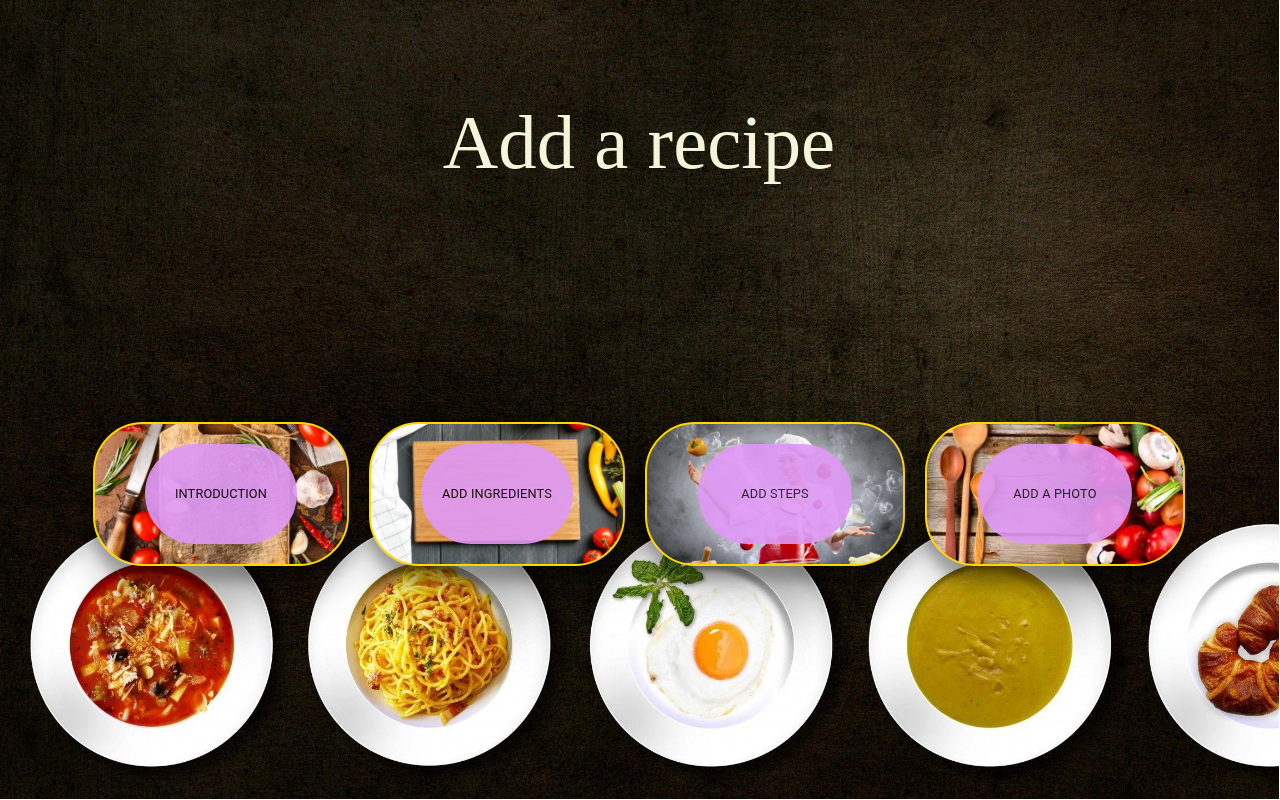
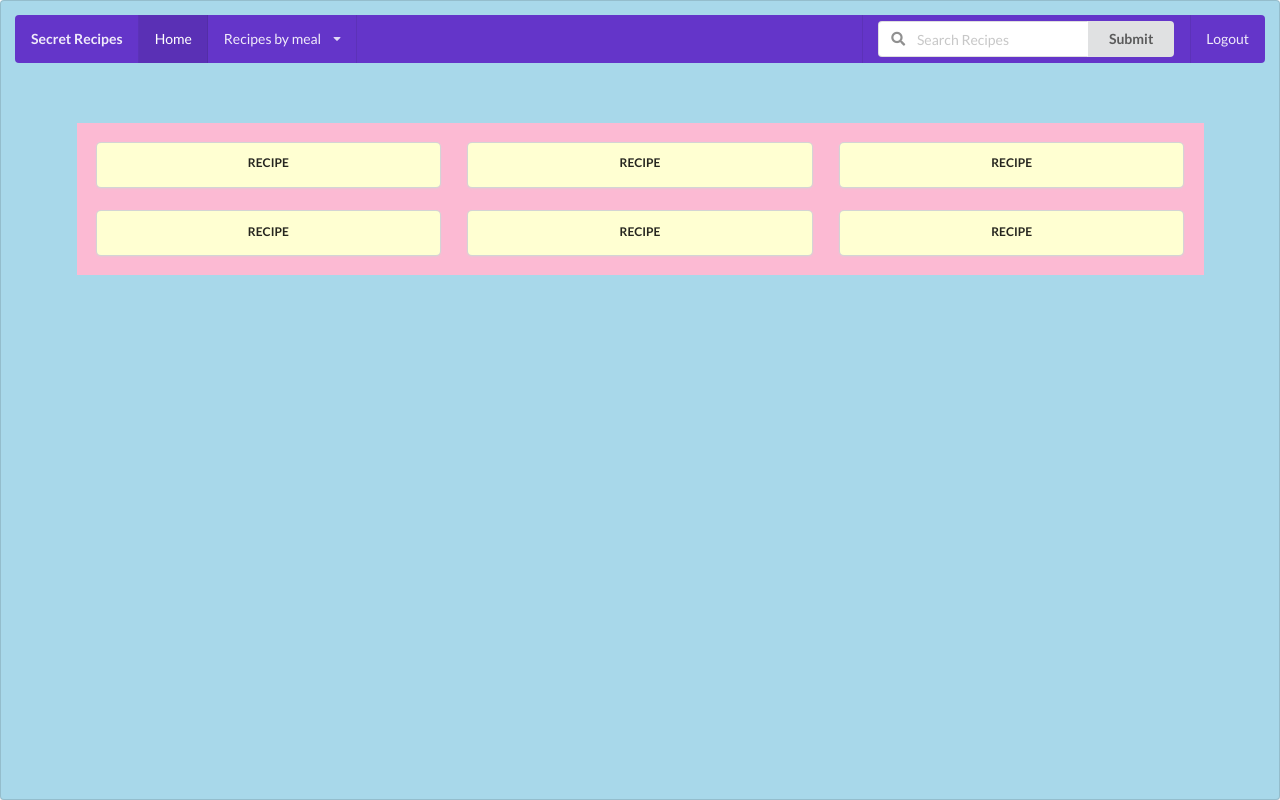
Before and after one commit to Build-Week-TT720-Secret-Family-Recipes/front-end, a React (Create React App) app: page / in a window 1280 px wide. Built offline with nearby package versions, Linux system fonts and the light colour scheme.

Commit message:
Add recipe list page with basic elements and styling

```diff
--- a/public/index.html
+++ b/public/index.html
@@ -10,6 +10,10 @@
       content="Web site created using create-react-app"
     />
     <link rel="apple-touch-icon" href="%PUBLIC_URL%/logo192.png" />
+
+<!--semantic ui-->
+<link rel="stylesheet" href="https://cdnjs.cloudflare.com/ajax/libs/semantic-ui/2.4.1/semantic.min.css" integrity="sha512-8bHTC73gkZ7rZ7vpqUQThUDhqcNFyYi2xgDgPDHc+GXVGHXq+xPjynxIopALmOPqzo9JZj0k6OqqewdGO3EsrQ==" crossorigin="anonymous" />
+
     <!--
       manifest.json provides metadata used when your web app is installed on a
       user's mobile device or desktop. See https://developers.google.com/web/fundamentals/web-app-manifest/
--- a/src/Components/App.js
+++ b/src/Components/App.js
@@ -4,6 +4,7 @@ import { BrowserRouter as Router, Route, Switch } from "react-router-dom";
 
 import Login from "./LogIn";
 import Register from "./Register";
+import RecipeList from "./RecipeList";
 
 import Dashboard from "./Dashboard";
 import PrivateRoute from "./privateRoute";
@@ -12,7 +13,7 @@ import CreateRecipe from "./createRecipeForm/createRecipeParent/createRecipePare
 
 
 
-import WizardForm from "./RecipeWizardForm/AddRecipeForm";
+
 
 
 function App() {
@@ -23,8 +24,9 @@ function App() {
 					<PrivateRoute exact path="/protected" component={Dashboard} />
 
 					<Route exact path="/">
-						<CreateRecipe />
+						<RecipeList />
 					</Route>
+					<Route path="/create" component={CreateRecipe} />
 					<Route path="/login" component={Login} />
 					<Route path="/register" component={Register} />
 				</Switch>
--- a/src/Components/RecipeList.js
+++ b/src/Components/RecipeList.js
@@ -2,9 +2,74 @@ import React from 'react';
 
 function RecipeList(props) {
     return (
-        <div>
+<div className="ui center aligned segment" style={{backgroundColor: "#a8d8ea", height: "100vh"}}>
 
+
+
+        <div className="ui violet inverted menu">
+        <div className="header item">Secret Recipes</div>
+        <a className="active item">Home</a>
+
+        <div className="ui dropdown item">
+          Recipes by meal
+          <i className="dropdown icon"></i>
+          <div className="menu">
+            <div className="item">Breakfast</div>
+            <div className="item">Lunch</div>
+            <div className="item">Dinner</div>
+            <div className="divider"></div>
+            <div className="item">Desserts</div>
+          </div>
         </div>
+        <div className="right menu">
+          <div className="item">
+            <div className="ui action left icon input">
+              <i className="search icon"></i>
+              <input type="text" placeholder="Search Recipes" />
+              <button className="ui button">Submit</button>
+            </div>
+          </div>
+          <a className="item">Logout</a>
+        </div>
+        </div>
+
+<div className="ui container" style={{backgroundColor: "#fcbad3", marginTop: "60px", padding: "20px"}}>
+<div className="ui three stackable cards">
+  <div className="card" style={{backgroundColor: "#ffffd2"}}>
+    <div className="content">
+    <h4 class="ui sub header">Recipe</h4>
+    </div>
+  </div>
+  <div className="card" style={{backgroundColor: "#ffffd2"}}>
+    <div className="content">
+    <h4 class="ui sub header">Recipe</h4>
+    </div>
+  </div>
+  <div className="card" style={{backgroundColor: "#ffffd2"}}>
+    <div className="content">
+    <h4 class="ui sub header">Recipe</h4>
+    </div>
+  </div>
+  <div className="card" style={{backgroundColor: "#ffffd2"}}>
+    <div className="content">
+    <h4 class="ui sub header">Recipe</h4>
+    </div>
+  </div>
+  <div className="card" style={{backgroundColor: "#ffffd2"}}>
+    <div className="content">
+    <h4 class="ui sub header">Recipe</h4>
+    </div>
+  </div>
+  <div className="card" style={{backgroundColor: "#ffffd2"}}>
+    <div className="content">
+    <h4 class="ui sub header">Recipe</h4>
+    </div>
+  </div>
+</div>
+</div>
+
+</div>
+
     );
 }
 
--- a/src/Components/Register.js
+++ b/src/Components/Register.js
@@ -24,7 +24,6 @@ function Register(props) {
   const onSubmit = (data) => {
 
     axios
- register-post
       .post("https://tt720-secret-family-recipes.herokuapp.com/register", data)
       .then((res) => {
         console.log("Register post res: ", res);
```
